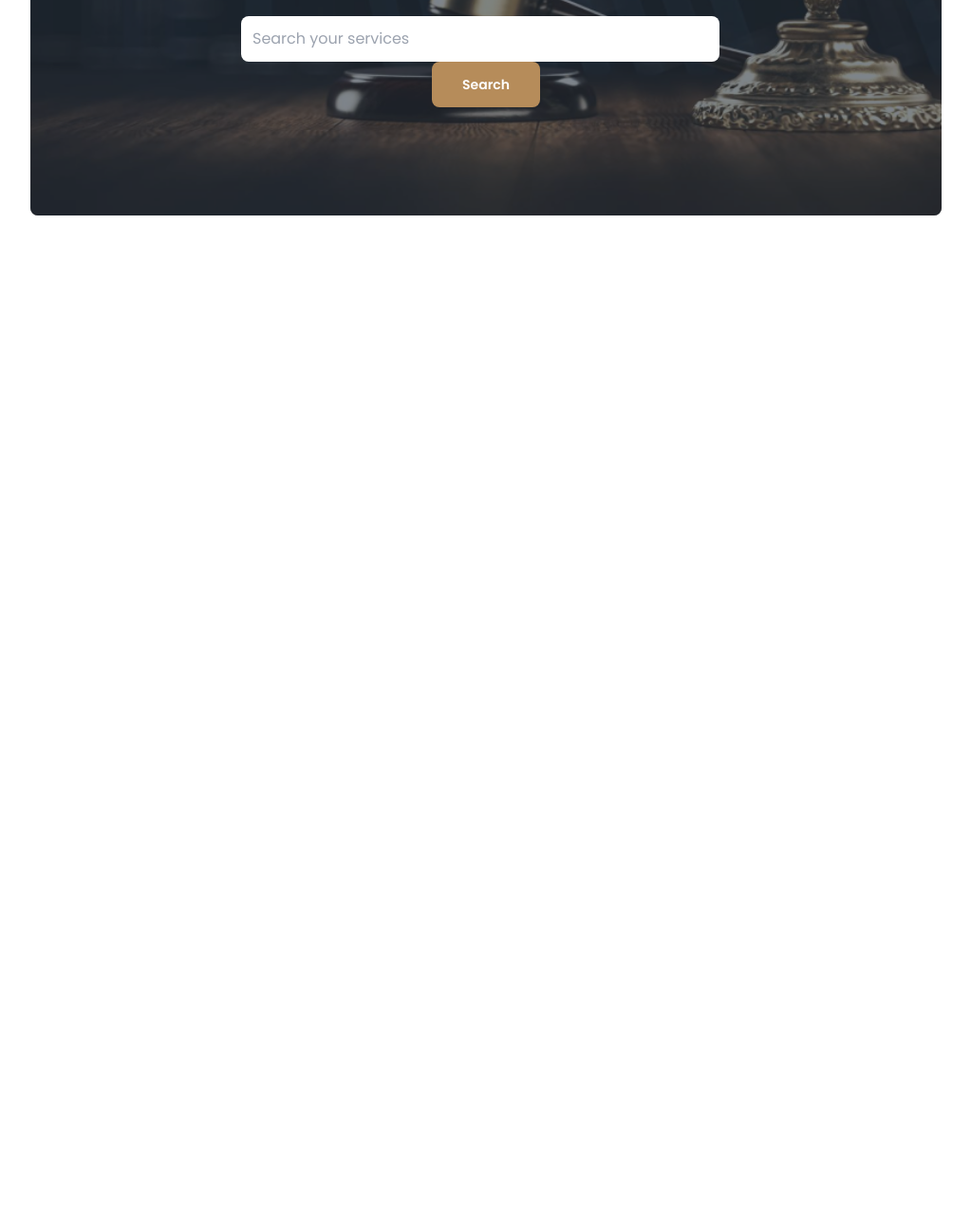
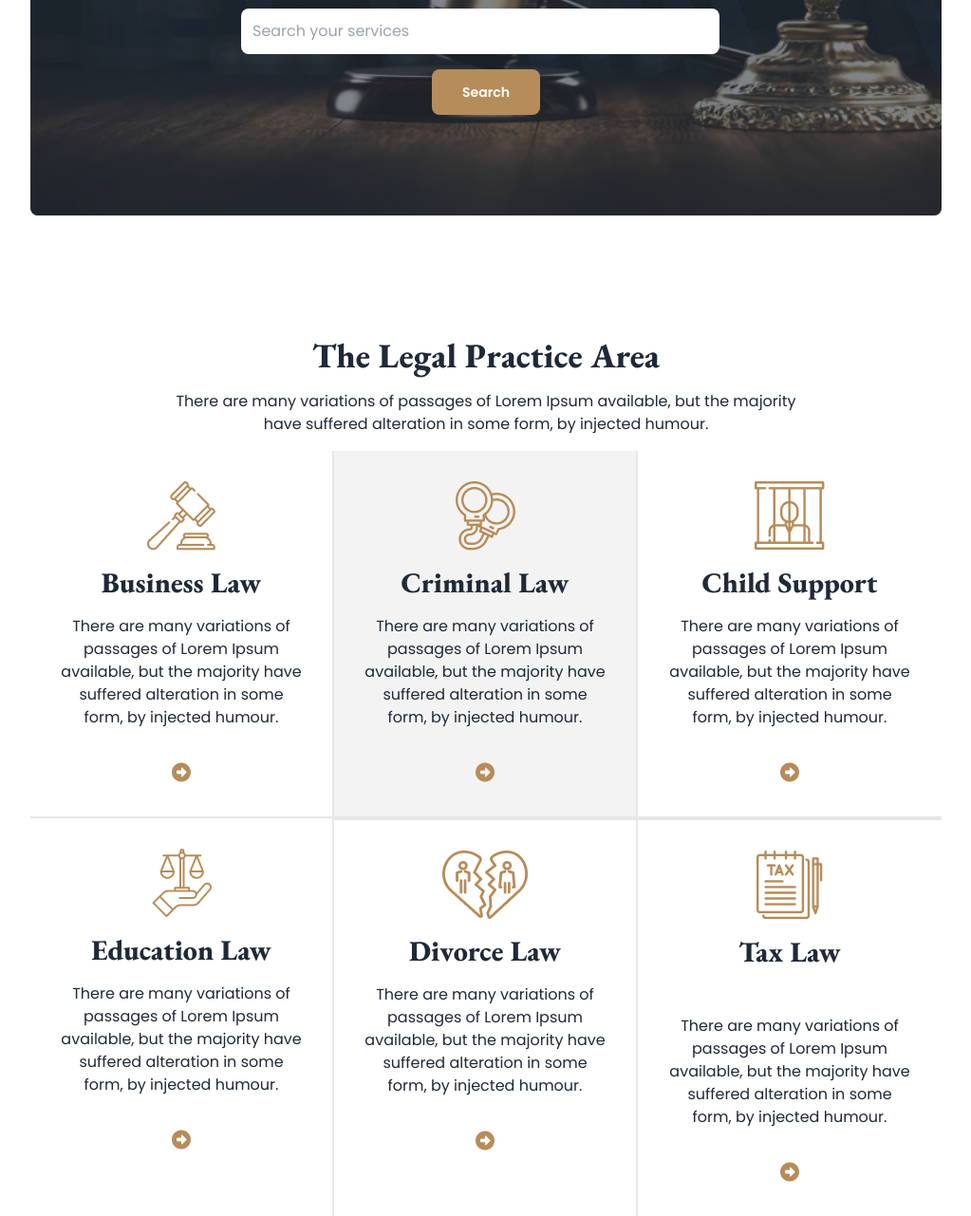
Before and after one commit to sovonbd/legal-solution-with-tailwind-daisyui, a plain HTML site: page index.html in a window 1280 px wide. Shown: the part 573-1854 px from the top of the page at 95% size, without its empty margins (128-1151 px from the left). Before the commit the page ends 800 px from the top, so only its background shows below. Drawn offline with nearby package versions, Linux system fonts and the light colour scheme.

Commit message:
added legal section

```diff
--- a/index.html
+++ b/index.html
@@ -12,6 +12,11 @@
     <script src="https://cdn.tailwindcss.com"></script>
     <link rel="preconnect" href="https://fonts.googleapis.com" />
     <link rel="preconnect" href="https://fonts.gstatic.com" crossorigin />
+    <!-- font awesome -->
+    <script
+      src="https://kit.fontawesome.com/a4d710dd45.js"
+      crossorigin="anonymous"
+    ></script>
     <!-- google fonts -->
     <link
       href="https://fonts.googleapis.com/css2?family=EB+Garamond:wght@800&family=Poppins:wght@400;600&display=swap"
@@ -101,7 +106,7 @@
             <input
               type="text"
               placeholder="Search your services"
-              class="p-3 mr-3 pr-44 rounded-lg"
+              class="p-3 mb-4 mr-3 lg:pr-44 rounded-lg"
             />
             <button
               class="btn bg-[#B68C5A] border-none text-white text-sm px-8 py-2 normal-case"
@@ -116,6 +121,108 @@
     <!-- main section -->
     <main class="container px-5 lg:px-40 mx-auto">
       <!-- legal section -->
+      <section class="pt-32 text-center">
+        <h3 class="text-4xl font-extrabold font-garamond">
+          The Legal Practice Area
+        </h3>
+        <p class="max-w-2xl my-4 mx-auto">
+          There are many variations of passages of Lorem Ipsum available, but
+          the majority have suffered alteration in some form, by injected
+          humour.
+        </p>
+        <div class="grid grid-cols-1 md:grid-cols-3">
+          <!-- card 1 -->
+          <div
+            class="flex flex-col items-center md:p-8 p-16 border-b-2 lg:border-r-2 border-[#E7E7E7]"
+          >
+            <img src="./images/business.png" alt="" />
+            <h3 class="text-3xl font-extrabold p-4 font-garamond">
+              Business Law
+            </h3>
+            <p>
+              There are many variations of passages of Lorem Ipsum available,
+              but the majority have suffered alteration in some form, by
+              injected humour.
+            </p>
+            <i class="fa-solid fa-circle-right pt-8 text-[#B68C5A] text-xl"></i>
+          </div>
+          <!-- card 2 -->
+          <div
+            class="flex flex-col items-center md:p-8 p-16 border-b-2 lg:border-r-2 border-[#E7E7E7] bg-gradient-to-b from-[#F3F3F3] from-0% to-[#F3F3F3] to-100%"
+          >
+            <img src="./images/criminal.png" alt="" />
+            <h3 class="text-3xl font-extrabold p-4 font-garamond">
+              Criminal Law
+            </h3>
+            <p>
+              There are many variations of passages of Lorem Ipsum available,
+              but the majority have suffered alteration in some form, by
+              injected humour.
+            </p>
+            <i class="fa-solid fa-circle-right pt-8 text-[#B68C5A] text-xl"></i>
+          </div>
+          <!-- card 3 -->
+          <div
+            class="flex flex-col items-center md:p-8 p-16 border-b-2 border-[#E7E7E7]"
+          >
+            <img src="./images/child.png" alt="" />
+            <h3 class="text-3xl font-extrabold p-4 font-garamond">
+              Child Support
+            </h3>
+            <p>
+              There are many variations of passages of Lorem Ipsum available,
+              but the majority have suffered alteration in some form, by
+              injected humour.
+            </p>
+            <i class="fa-solid fa-circle-right pt-8 text-[#B68C5A] text-xl"></i>
+          </div>
+          <!-- card 4 -->
+          <div
+            class="flex flex-col items-center md:p-8 p-16 lg:border-r-2 border-[#E7E7E7]"
+          >
+            <img src="./images/education.png" alt="" />
+            <h3 class="text-3xl font-extrabold p-4 font-garamond">
+              Education Law
+            </h3>
+            <p>
+              There are many variations of passages of Lorem Ipsum available,
+              but the majority have suffered alteration in some form, by
+              injected humour.
+            </p>
+            <i class="fa-solid fa-circle-right pt-8 text-[#B68C5A] text-xl"></i>
+          </div>
+          <!-- card 5 -->
+          <div
+            class="flex flex-col items-center md:p-8 p-16 border-t-2 lg:border-r-2 border-[#E7E7E7]"
+          >
+            <img src="./images/divorce.png" alt="" />
+            <h3 class="text-3xl font-extrabold p-4 font-garamond">
+              Divorce Law
+            </h3>
+            <p>
+              There are many variations of passages of Lorem Ipsum available,
+              but the majority have suffered alteration in some form, by
+              injected humour.
+            </p>
+            <i class="fa-solid fa-circle-right pt-8 text-[#B68C5A] text-xl"></i>
+          </div>
+          <!-- card 6 -->
+          <div
+            class="flex flex-col items-center md:p-8 p-16 border-t-2 border-[#E7E7E7]"
+          >
+            <img src="./images/tax.png" alt="" />
+            <h3 class="text-3xl font-extrabold p-4 font-garamond md:pb-12">
+              Tax Law
+            </h3>
+            <p>
+              There are many variations of passages of Lorem Ipsum available,
+              but the majority have suffered alteration in some form, by
+              injected humour.
+            </p>
+            <i class="fa-solid fa-circle-right pt-8 text-[#B68C5A] text-xl"></i>
+          </div>
+        </div>
+      </section>
     </main>
   </body>
 </html>
```
